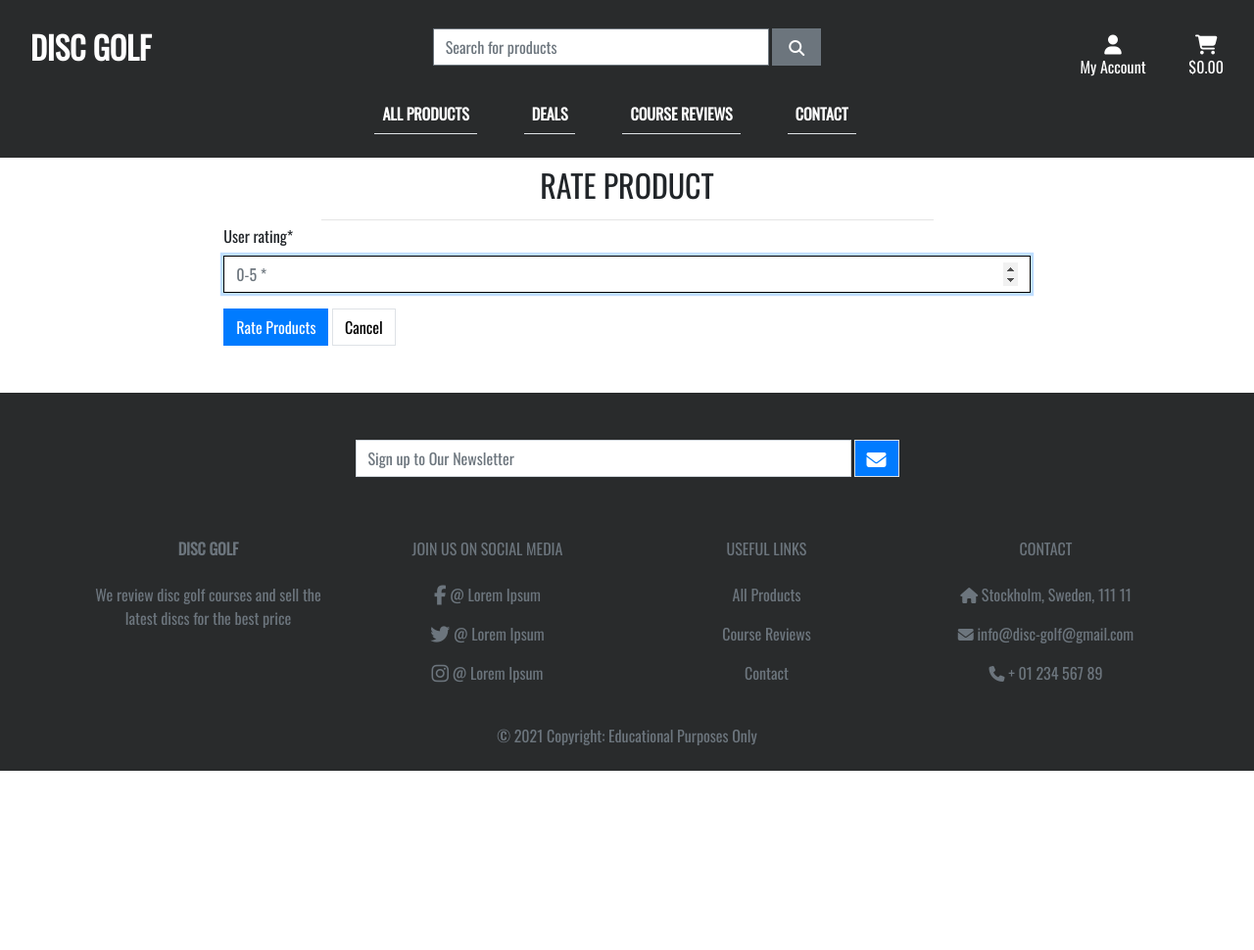
After one commit to FilipWirsen/pp5-ci, a Django app: a page that uses products/templates/products/product_review.html in a window 1280 px wide. The commit adds this page. Shown: the whole page at 98% size. Run offline with Django 3.2, Linux system fonts and the light colour scheme; data comes from the database, SQL or seed files in the repository; both versions use the stored data as it was after the commit; some libraries are stand-ins or nearby versions.

Commit message:
Added review model and start on product_review view

```diff
--- a/products/forms.py
+++ b/products/forms.py
@@ -1,6 +1,6 @@
 from django import forms
 from .widgets import CustomClearableFileInput
-from .models import Product
+from .models import Product, Review
 
 
 class ProductForm(forms.ModelForm):
@@ -16,3 +16,18 @@ class ProductForm(forms.ModelForm):
         super().__init__(*args, **kwargs)
         for field_name, field in self.fields.items():
             field.widget.attrs['class'] = 'border-black rounded-0'
+
+
+class ReviewForm(forms.ModelForm):
+    """ Form for reviewing products """
+
+    class Meta:
+        model = Review
+        fields = ('user_rating',)
+
+    def __init__(self, *args, **kwargs):
+        """ Remove auto-generated label and add placeholder and classes """
+        super().__init__(*args, **kwargs)
+        self.fields['user_rating'].widget.attrs['autofocus'] = True
+        self.fields['user_rating'].widget.attrs['class'] = 'rounded-0 border-black'
+        self.fields['user_rating'].widget.attrs['placeholder'] = '0-5 *'
--- a/products/models.py
+++ b/products/models.py
@@ -1,4 +1,5 @@
 from django.db import models
+from profiles.models import UserProfile
 
 
 class Category(models.Model):
@@ -33,3 +34,10 @@ class Product(models.Model):
         if self.discount_percentage:
             self.discounted_price = self.price - self.price * self.discount_percentage
             return self.discounted_price
+
+
+class Review(models.Model):
+    """ Model for raiting products """
+    user = models.ForeignKey(UserProfile, related_name='review', on_delete=models.CASCADE)
+    product = models.ForeignKey(Product, related_name='review', on_delete=models.CASCADE)
+    user_rating = models.DecimalField(max_digits=6, decimal_places=2, null=False, blank=False)
--- /dev/null
+++ b/products/templates/products/product_review.html
@@ -0,0 +1,22 @@
+{% extends 'base.html' %}
+{% load static %}
+{% block content %}
+<div class="col product-form">
+    <div class="row">
+        <div class="col text-center page-header">
+            <h2 class="logo-font">Rate Product</h2>
+            <hr class="w-50 mb-1">
+        </div>
+    </div>
+    <div class="row d-flex justify-content-center">
+        <div class="col-8">
+            <form action="{% url 'product_review' product.id %}" method="POST" class="form" enctype="multipart/form-data">
+                {% csrf_token %}
+                {{ form|crispy }}
+                <button type="submit" class="btn btn-primary rounded-0">Rate Products</button>
+                <button class="btn rounded-0 border"><a class="text-black" href="{% url 'home' %}">Cancel</a></button>
+            </form>
+        </div>
+    </div>
+</div>
+{% endblock %}
--- a/products/urls.py
+++ b/products/urls.py
@@ -7,4 +7,5 @@ urlpatterns = [
    path('delete/<int:product_id>/', views.delete_product, name='delete_product'),
    path('edit/<int:product_id>/', views.edit_product, name='edit_product'),
    path('add/', views.add_product, name='add_product'),
+   path('product_review<int:product_id>/', views.product_review, name='product_review'),
 ]
--- a/products/views.py
+++ b/products/views.py
@@ -3,10 +3,10 @@ from django.contrib import messages
 from django.contrib.auth.decorators import login_required
 from django.db.models.functions import Lower
 from django.db.models import Q
+from decimal import Decimal
 
-
-from .models import Product, Category
-from .forms import ProductForm
+from .models import Product, Category, Review
+from .forms import ProductForm, ReviewForm
 
 # Create your views here.
 
@@ -84,7 +84,7 @@ def product_detail(request, product_id):
 def add_product(request):
     """ Add products to the store """
     if not request.user.is_superuser:
-        messages.error(request, 'Only admins are allowed there...')
+        messages.warning(request, 'Only admins are allowed there...')
         return redirect(reverse('home'))
     if request.method == 'POST':
         form = ProductForm(request.POST, request.FILES)
@@ -107,7 +107,7 @@ def add_product(request):
 def edit_product(request, product_id):
     """ Form to edit products """
     if not request.user.is_superuser:
-        messages.error(request, 'Only admins are allowed there...')
+        messages.warning(request, 'Only admins are allowed there...')
         return redirect(reverse('home'))
     product = get_object_or_404(Product, pk=product_id)
     if request.method == 'POST':
@@ -132,9 +132,33 @@ def edit_product(request, product_id):
 def delete_product(request, product_id):
     """ Deletes product from the store """
     if not request.user.is_superuser:
-        messages.error(request, 'Only admins can do that...')
+        messages.warning(request, 'Only admins can do that...')
         return redirect(reverse('home'))
     product = get_object_or_404(Product, pk=product_id)
     product.delete()
     messages.success(request, f'Product {product.name} was deleted')
     return redirect(reverse('products'))
+
+
+def product_review(request, product_id):
+    """ Returns review form to leave reviews """
+    product = get_object_or_404(Product, pk=product_id)
+    if request.method == 'POST':
+        form = ReviewForm(request.POST)
+        user_rating = request.POST['user_rating']
+        print(float(user_rating))
+        if form.is_valid():
+            product.rating = float(user_rating)
+            product.save()
+            messages.success(request, f'Successfully rated {product.name} {user_rating}/5')
+        else:
+            messages.error(request, 'Failed to review product. Please ensure the form is valid.')
+    else:
+        form = ReviewForm()
+
+    context = {
+        'form': form,
+        'product': product,
+    }
+
+    return render(request, 'products/product_review.html', context)
```
Also changed, not shown: checkout/templates/checkout/checkout_success.html (+10 -1 lines), checkout/views.py (line endings or trailing spaces), db.sqlite3, products/migrations/0015_auto_20220819_0137.py (added), profiles/views.py (line endings or trailing spaces).
